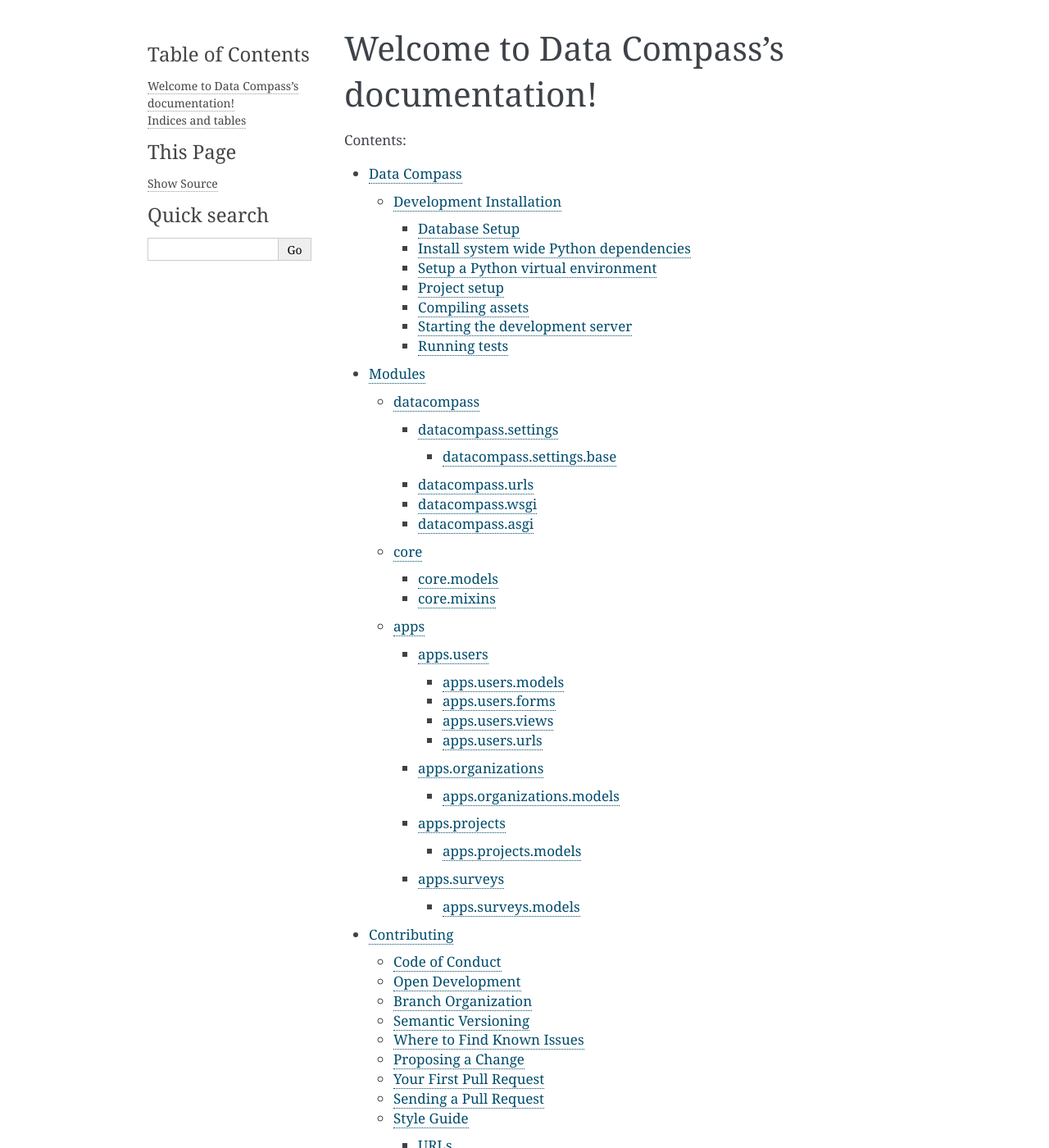
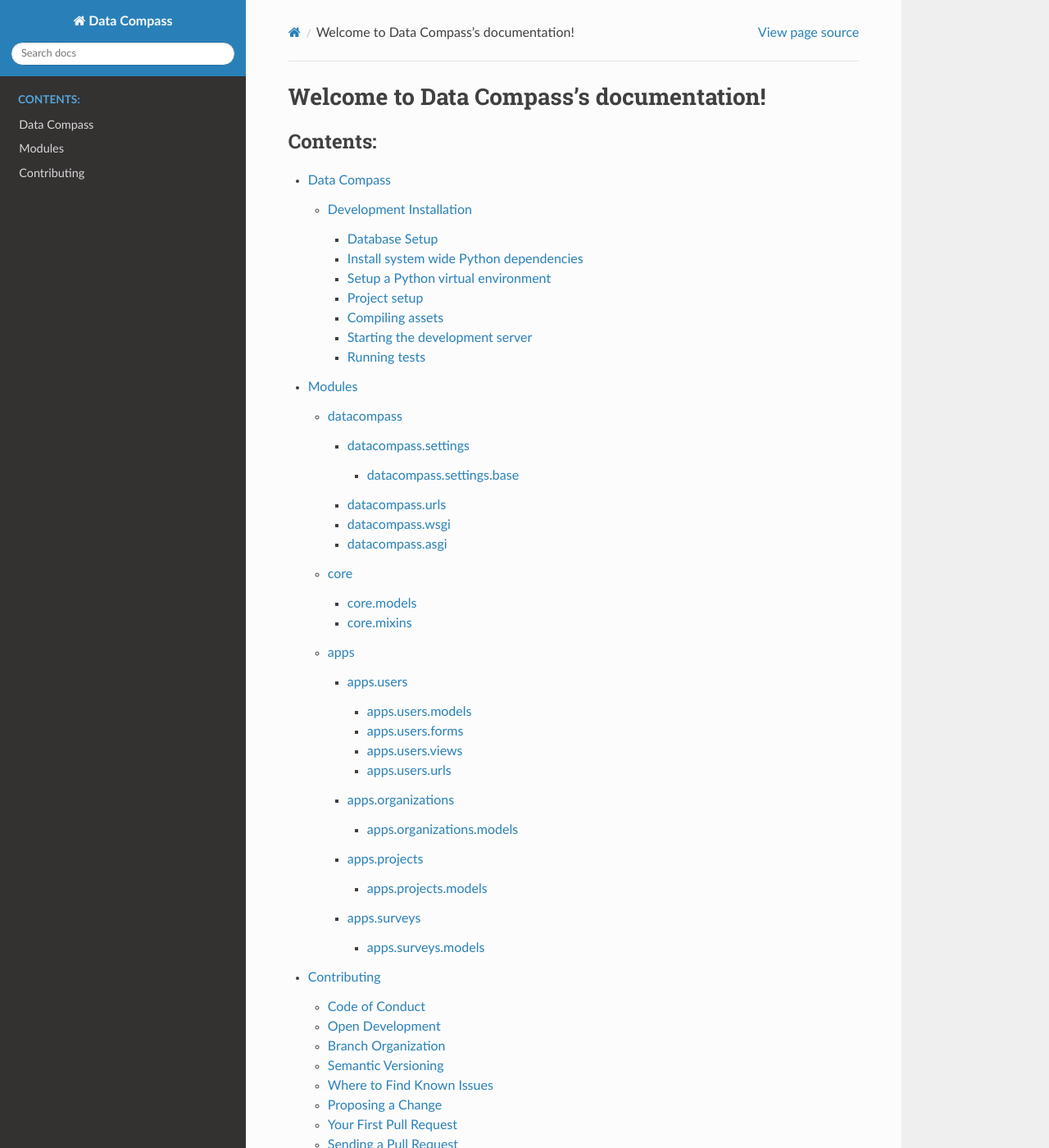
Before and after one commit to IREXorg/data-compass, a Sphinx documentation site: the page built from docs/index.rst, in a window 1280 px wide and 1400 px high. Shown: the whole window at 82% size. Built offline with Sphinx 7.4.7 and the Read the Docs theme 2.0.0, drawn with Linux system fonts in a browser that asks for light colours; some of the changed text lies outside the part shown.

Commit message:
docs(ui): use sphinx-rtd-theme

```diff
--- a/docs/conf.py
+++ b/docs/conf.py
@@ -12,6 +12,8 @@
 #
 import os
 import sys
+
+import sphinx_rtd_theme
 
 import django
 
@@ -34,7 +36,8 @@ author = 'IREX'
 # ones.
 extensions = [
     'sphinx.ext.autodoc',
-    'sphinx.ext.viewcode'
+    'sphinx.ext.viewcode',
+    'sphinx_rtd_theme',
 ]
 
 # Add any paths that contain templates here, relative to this directory.
@@ -51,7 +54,7 @@ exclude_patterns = ['_build', 'Thumbs.db', '.DS_Store']
 # The theme to use for HTML and HTML Help pages.  See the documentation for
 # a list of builtin themes.
 #
-html_theme = 'alabaster'
+html_theme = 'sphinx_rtd_theme'
 
 # Add any paths that contain custom static files (such as style sheets) here,
 # relative to this directory. They are copied after the builtin static files,
```
Also changed, not shown: 2 other files.
